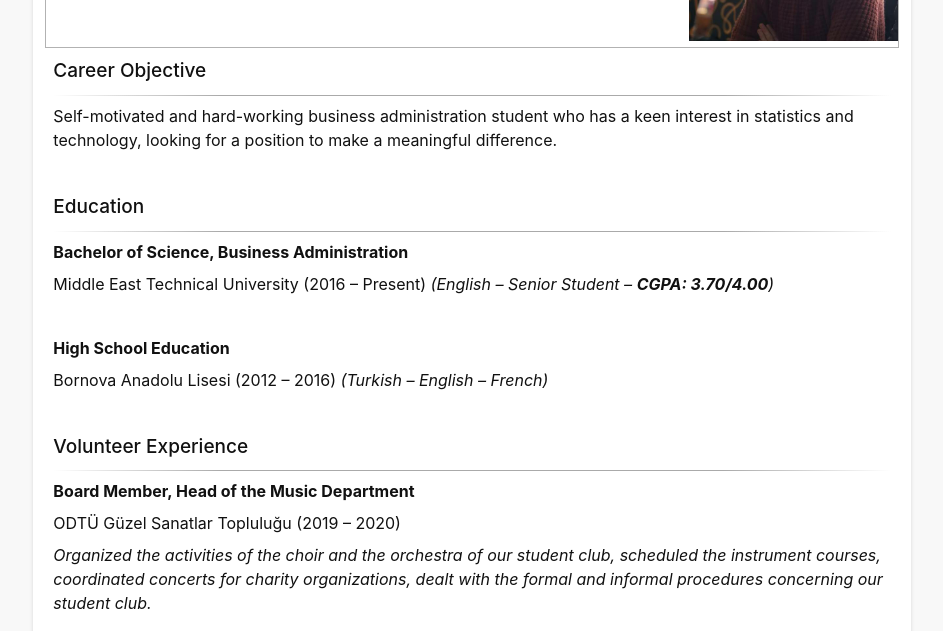
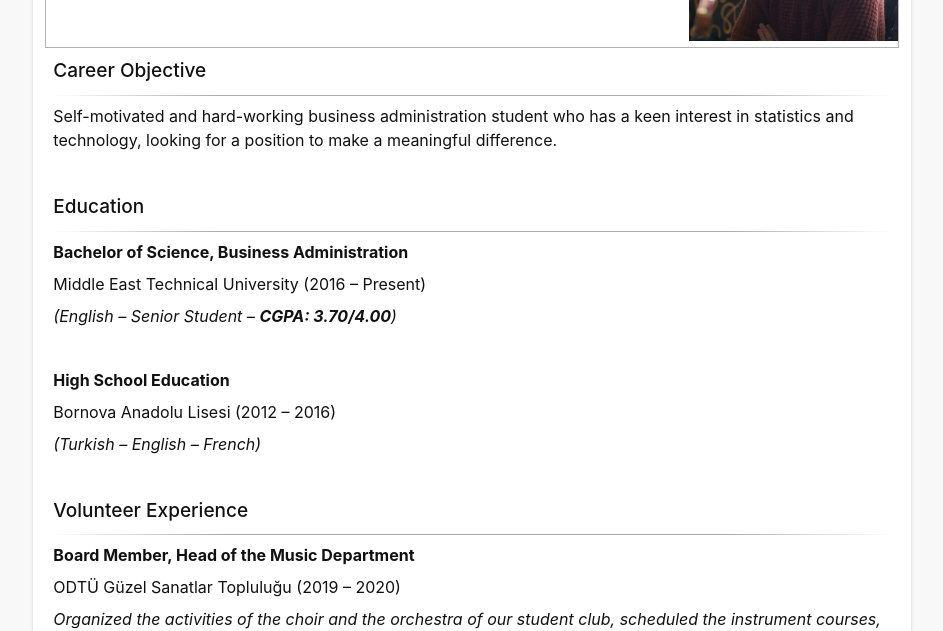
Before and after one commit to KN-KZ/KN-KZ.github.io, a website built with Parcel: page index.html in a window 1280 px wide. Shown: the part 169-800 px from the top of the page, without its empty margins (168-1111 px from the left). Built offline with nearby package versions, Linux system fonts and the light colour scheme.

Commit message:
typo fix

```diff
--- a/index.html
+++ b/index.html
@@ -58,10 +58,12 @@ statistics and technology, looking for a position to make a meaningful differenc
   		<h4>Education</h4>
   		<hr>
   		<p class="bolded">Bachelor of Science, Business Administration</p>
-  		<p>Middle East Technical University (2016 – Present) <em>(English – Senior Student – <b>CGPA: 3.70/4.00</b>)</em></p>
+  		<p>Middle East Technical University (2016 – Present)</p>
+  		<p class="italicized">(English – Senior Student – <b>CGPA: 3.70/4.00</b>)</p>
   		<br>
   		<p class="bolded">High School Education</p>
-  		<p>Bornova Anadolu Lisesi (2012 – 2016) <em>(Turkish – English – French)</em></p>
+  		<p>Bornova Anadolu Lisesi (2012 – 2016)</p>
+  		<p class="italicized">(Turkish – English – French)</p>
   	</div>
   	<br>
   	<div id="volunteer-experience">
@@ -76,7 +78,7 @@ informal procedures concerning our student club.</p>
   		<p class="bolded">Chorist</p>
   		<p>ODTÜ Güzel Sanatlar Topluluğu (2018– 2020)</p>
   		<p class="italicized">Performed at the concerts with my student club, helped the newly arrived choir members in their
-training, assisted our student club's promotional activities on the field</p>
+training, assisted our student club's promotional activities on the field.</p>
   	</div>
   	<br>
   	<div id="honours-awards">
@@ -109,7 +111,7 @@ training, assisted our student club's promotional activities on the field</p>
   	<div id="skills">
   		<h4>Skills</h4>
   		<hr>
-  		<p><b>Languages:</b> Turkish <em>(Native)</em>, English <em>(Professional Proficiency)</em>, French <em>(Beginner)</em></p>
+  		<p><b>Languages:</b>English <em>(Professional Proficiency)</em>, French <em>(Beginner)</em></p>
   		<p><b>Technical: </b>SPSS, Excel, Python, Linux, Front End Web Development, Google Analytics, Google Ads</p>
   		<p><b>Interests: </b>Playing Guitar, Singing, Choir Singing, Game Development</p>
   	</div>
```
